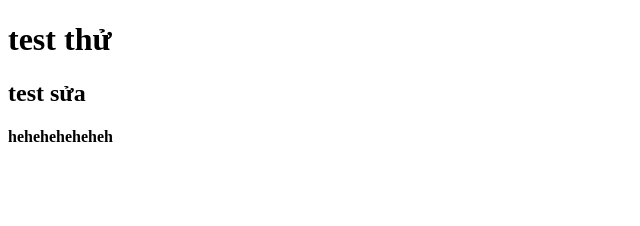
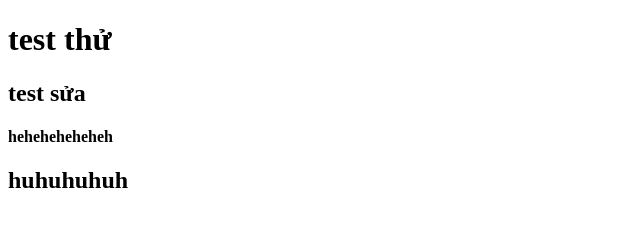
Before and after one commit to Yoinkk-BM/duan4, a plain HTML site: page index.html in a window 1280 px wide. Shown: the whole page, without its empty margins (0-640 px from the left). Drawn offline with Linux system fonts and the light colour scheme.

Commit message:
sửa thêm tí

```diff
--- a/index.html
+++ b/index.html
@@ -9,5 +9,6 @@
     <h1>test thử</h1>
     <h2>test sửa</h2>
     <h4>heheheheheheh</h4>
+    <h2>huhuhuhuh</h2>
   </body>
 </html>
```
